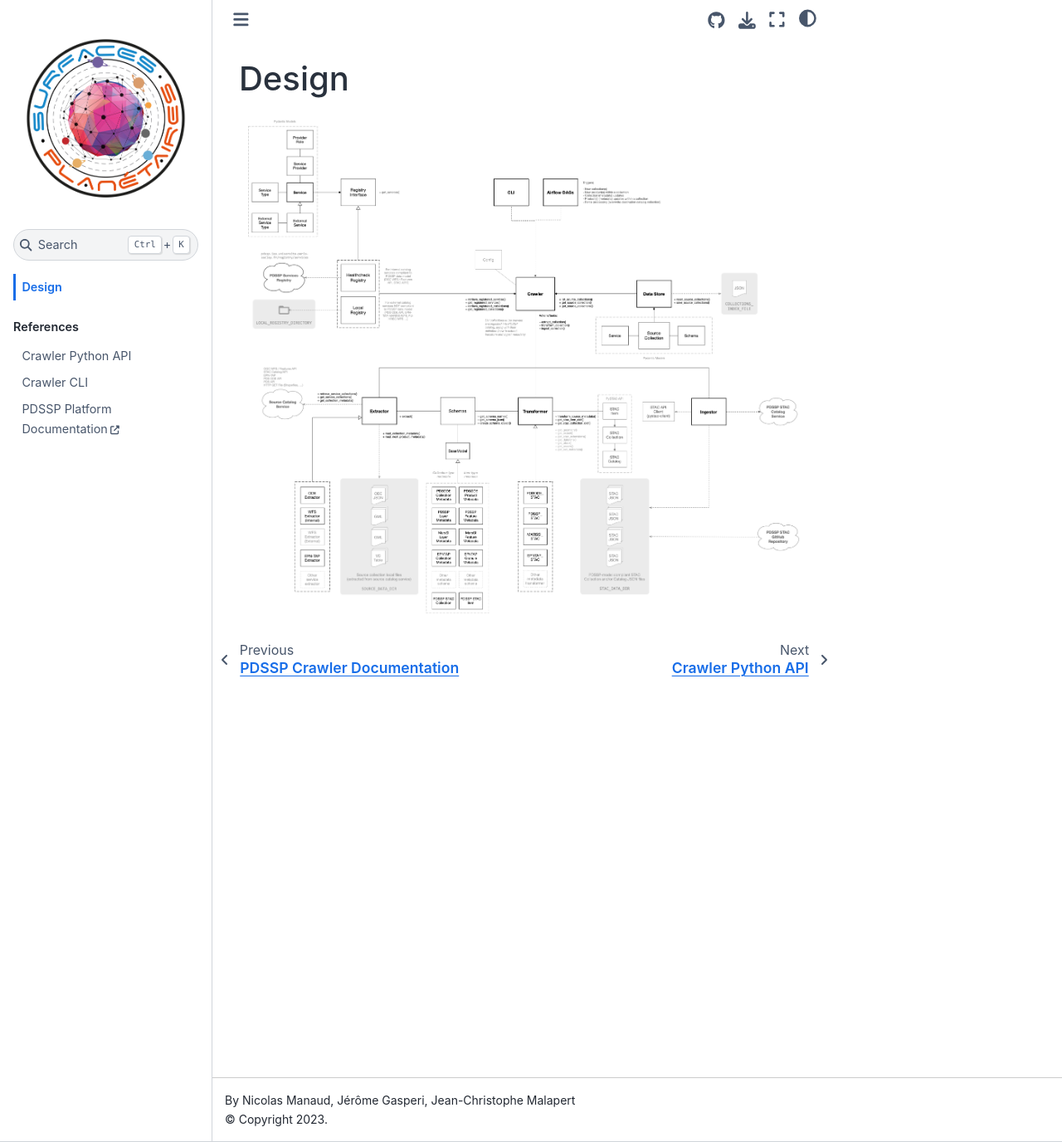
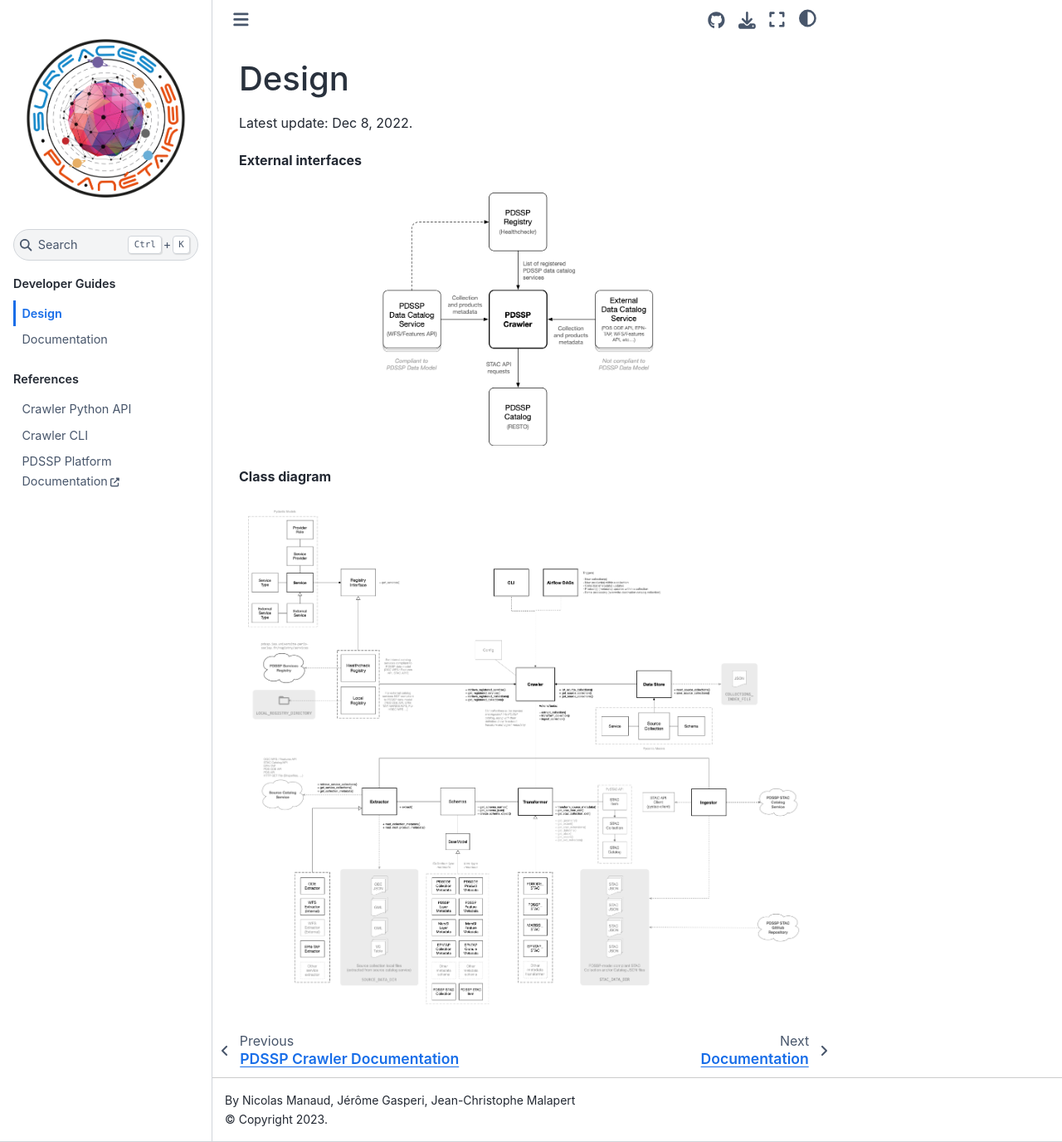
Before and after one commit to pdssp/pdssp-crawler, a Jupyter Book: the page built from docs/design.md, in a window 1280 px wide and 1376 px high. Shown: the whole window at 83% size. Built offline with Jupyter Book 1.0.4 settings and Sphinx 7.4.7 and the Sphinx Book theme 1.1.4, drawn with Linux system fonts in a browser that asks for light colours.

````diff
--- a/docs/_toc.yml
+++ b/docs/_toc.yml
@@ -4,9 +4,10 @@
 format: jb-book
 root: index
 parts:
-- caption:
+- caption: Developer Guides
   chapters:
     - file: design.md
+    - file: documentation.md
 - caption: References
   chapters:
     - file: crawler_api.rst
--- a/docs/design.md
+++ b/docs/design.md
@@ -1,4 +1,15 @@
 # Design
+
+Latest update: Dec 8, 2022.
+
+**External interfaces**
+
+```{figure} images/pdssp_crawler_interfaces.png
+:width: 50%
+:align: left
+```
+
+**Class diagram**
 
 ```{figure} images/pdssp_crawler_design.png
 :width: 99%
````
Also changed, not shown: docs/documentation.md (added, +19 -0 lines), docs/index.md (+1 -1 lines), docs/tmp.md (added, +11 -0 lines), docs/images/pdssp_crawler_interfaces.png (added), 1 other file.
